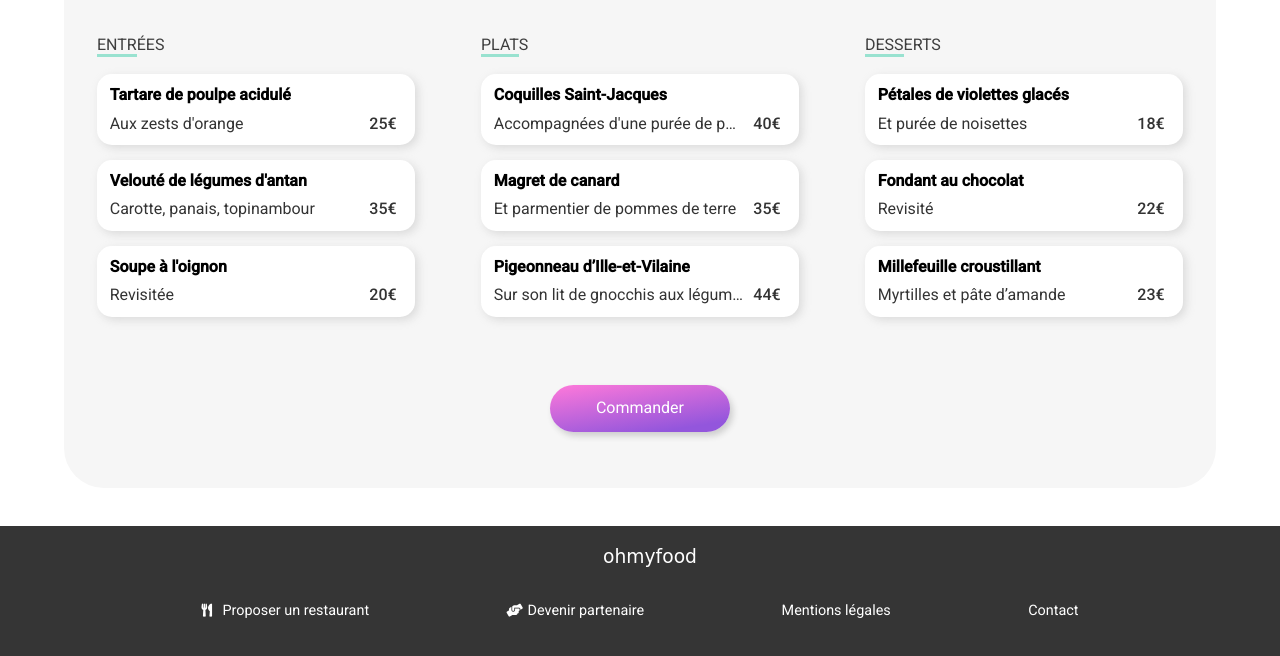
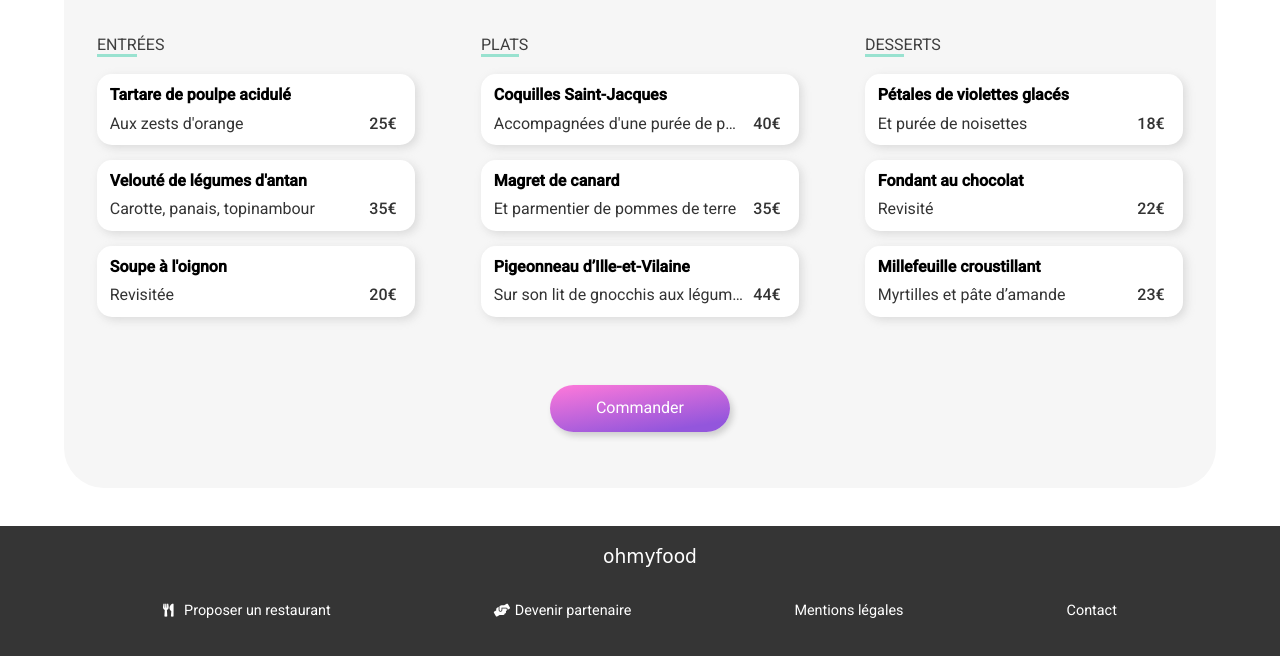
Before and after one commit to GregoirePaul84/GregoirePaulet_3_04112021, a plain HTML site: page à_la_française.html in a window 1280 px wide. Shown: the part 414-1070 px from the top of the page. Drawn offline with Linux system fonts and the light colour scheme; a web font is replaced by a local one.

Commit message:
correction des marges

```diff
--- a/css/main.css
+++ b/css/main.css
@@ -564,6 +564,7 @@ body img {
 
 .main-restaurant .menu-main-content {
   width: 100%;
+  max-width: 1280px;
 }
 
 .main-restaurant .main-title {
@@ -920,7 +921,8 @@ footer p i {
             justify-content: space-evenly;
     -ms-flex-wrap: wrap;
         flex-wrap: wrap;
-    margin: 0 5%;
+    max-width: 1280px;
+    margin: auto;
   }
   footer .link-container p {
     margin: 5px 0 8px 0;
```
Also changed, not shown: css/main.min.css, 2 other files.
